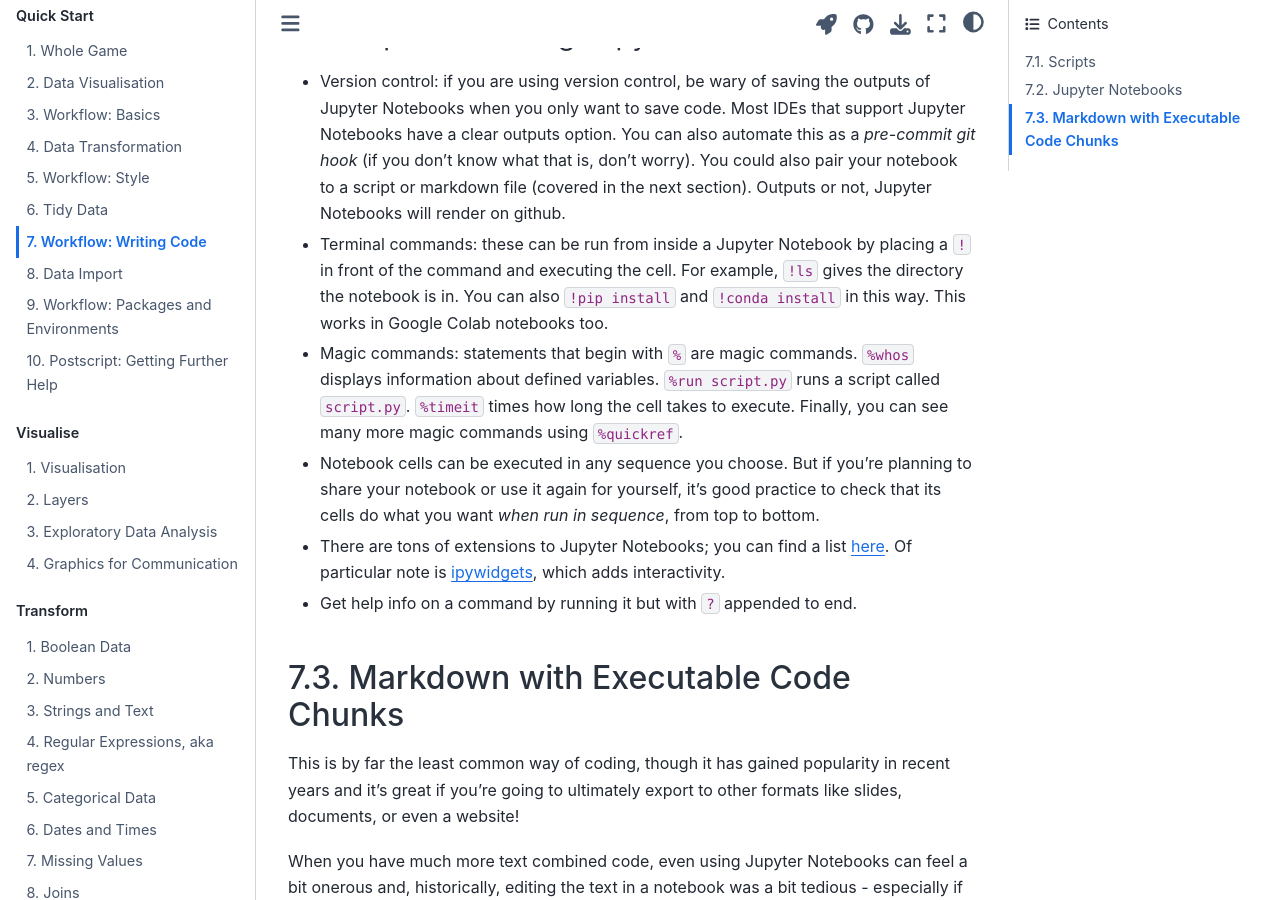
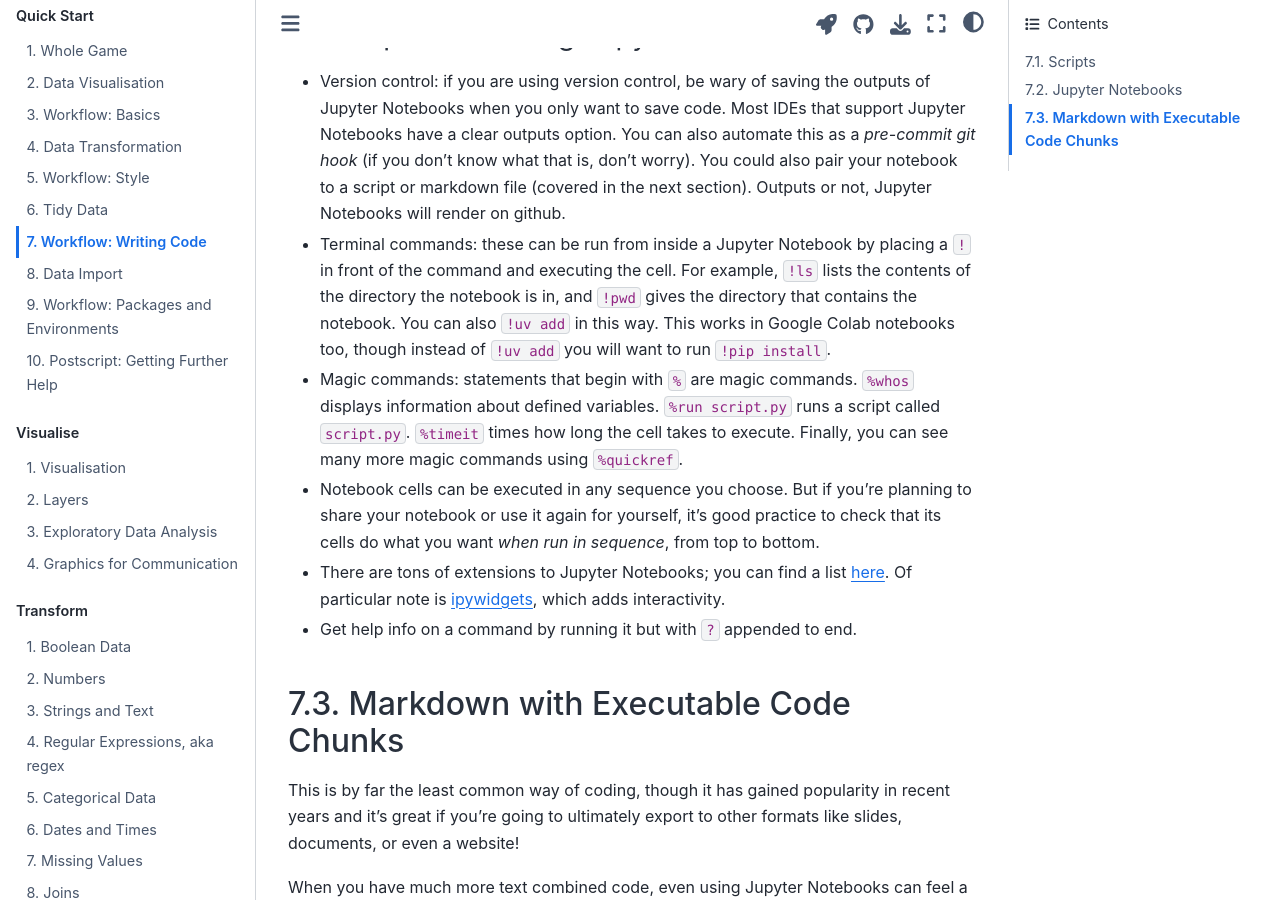
Before and after one commit to aeturrell/python4DS, a Jupyter Book: the page built from workflow-writing-code.ipynb, in a window 1280 px wide and 900 px high, scrolled down 5675 px. Built offline with Jupyter Book 1.0.4 settings and Sphinx 7.4.7 and the Sphinx Book theme 1.1.4, drawn with Linux system fonts in a browser that asks for light colours; comment, search, counter and statistics services are not loaded; some of the changed text lies outside the part shown.

Commit message:
Update subsequent chapters to use uv as well

````diff
--- a/command-line.md
+++ b/command-line.md
@@ -12,7 +12,7 @@
 (command-line)=
 # The Command Line
 
-In this chapter, you'll meet the *command line* and learn how to use it. Beyond a few key commands like `pip install <packagename>` you don't strictly need to know how to use the command line to follow the rest of this book. However, even a tiny bit of knowledge of the command line goes a long way in coding and will serve you well.
+In this chapter, you'll meet the *command line* and learn how to use it. Beyond a few key commands like `uv add <packagename>` you don't strictly need to know how to use the command line to follow the rest of this book. However, even a tiny bit of knowledge of the command line goes a long way in coding and will serve you well.
 
 To try out any of the commands in this chapter on your machine, you can select 'New Terminal' from the menu bar in Visual Studio Code (Mac and Linux), use the Windows Subsystem for Linux or git bash (Windows), or use a free [online terminal](https://cocalc.com/doc/terminal.html).
 
@@ -20,7 +20,7 @@
 
 ## What is the command line?
 
-The command line is a way to directly issue text-based commands to a computer one line at a time (as distinct from a graphical user interface, or GUI, that you navigate with a mouse). It goes under many names: shell, bash, terminal, CLI, and command line. These are actually different things but most people tend to use them to mean the same thing most of the time. The *shell* is the part of an operating system that you interact with but mostly people use shell to mean the command line. *bash* is the programming language that is used in the command line; it's actually a synonym for 'Born Again SHell'. The *terminal* is sometimes used to refer to the command line on Macs. Finally, a *CLI* is just an acronym for command line interface, and is often used in the context of an application; for example, pip has a command line interface because you run it on the command line to install packages (`pip install packagename`).
+The command line is a way to directly issue text-based commands to a computer one line at a time (as distinct from a graphical user interface, or GUI, that you navigate with a mouse). It goes under many names: shell, bash, terminal, CLI, and command line. These are actually different things but most people tend to use them to mean the same thing most of the time. The *shell* is the part of an operating system that you interact with but mostly people use shell to mean the command line. *bash* is the programming language that is used in the command line; it's actually a synonym for 'Born Again SHell'. The *terminal* is sometimes used to refer to the command line on Macs. Finally, a *CLI* is just an acronym for command line interface, and is often used in the context of an application; for example, uv has a command line interface because you run it on the command line to install packages (`uv add packagename`).
 
 It's worth mentioning that there's a big difference between the command line on UNIX based systems (MacOS and Linux), and on Windows systems. Here, we'll only address the UNIX version. There is a command line on Windows but it's not widely used for coding. If you're on a Windows machine, you can access a UNIX command line using the Windows Subsystem for Linux.
 
@@ -127,13 +127,13 @@
 Of course, packages are installed at the command line, for example to install Jupyter Lab (for running notebooks), the command is
 
 ```bash
-pip install jupyterlab
+uv add jupyterlab
 ```
 
 Say you have a script called `analysis.py`, you can run it with Python on the command line using
 
 ```bash
-python analysis.py
+uv run analysis.py
 ```
 
 which calls Python as a programme and gives it `analysis.py` as the argument. If you have multiple versions of Python, which you should do if you're following best practice and using a version per project, then you can see *which* version of Python is being used with
--- a/workflow-packages-and-environments.md
+++ b/workflow-packages-and-environments.md
@@ -26,7 +26,7 @@
 
 There are typically two steps to using a new Python package:
 
-1. *install* the package on the command line (aka the terminal), eg using `uv install pandas`
+1. *install* the package on the command line (aka the terminal), eg using `uv add pandas`
 
 2. *import* the package into your Python session, eg using `import pandas as pd`
 
````
Also changed, not shown: data-import.ipynb, data-transform.ipynb, data-visualise.ipynb, databases.ipynb, dates-and-times.ipynb, exploratory-data-analysis.ipynb, numbers.ipynb, prerequisites.ipynb, spreadsheets.ipynb, webscraping-and-apis.ipynb, workflow-basics.ipynb, workflow-style.ipynb, workflow-writing-code.ipynb.
